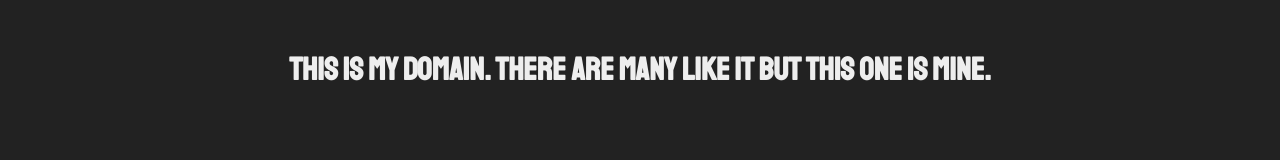
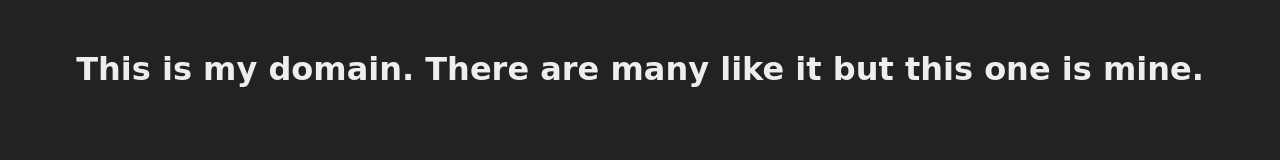
Before and after one commit to jay-snee/jay-snee.github.io, a plain HTML site: page index.html in a window 1280 px wide. Drawn offline with Linux system fonts and the light colour scheme.

Commit message:
feat: font update

```diff
--- a/index.html
+++ b/index.html
@@ -5,7 +5,7 @@
 <head>
   <meta http-equiv="Content-Type" content="text/html; charset=UTF-8" />
   <title>snee.io</title>
-  <link href="https://fonts.googleapis.com/css?family=Staatliches" rel="stylesheet">
+  <link href="https://fonts.googleapis.com/css?family=Inconsolata" rel="stylesheet">
   <style type="text/css">
     body {
       background-color: #222;
```
